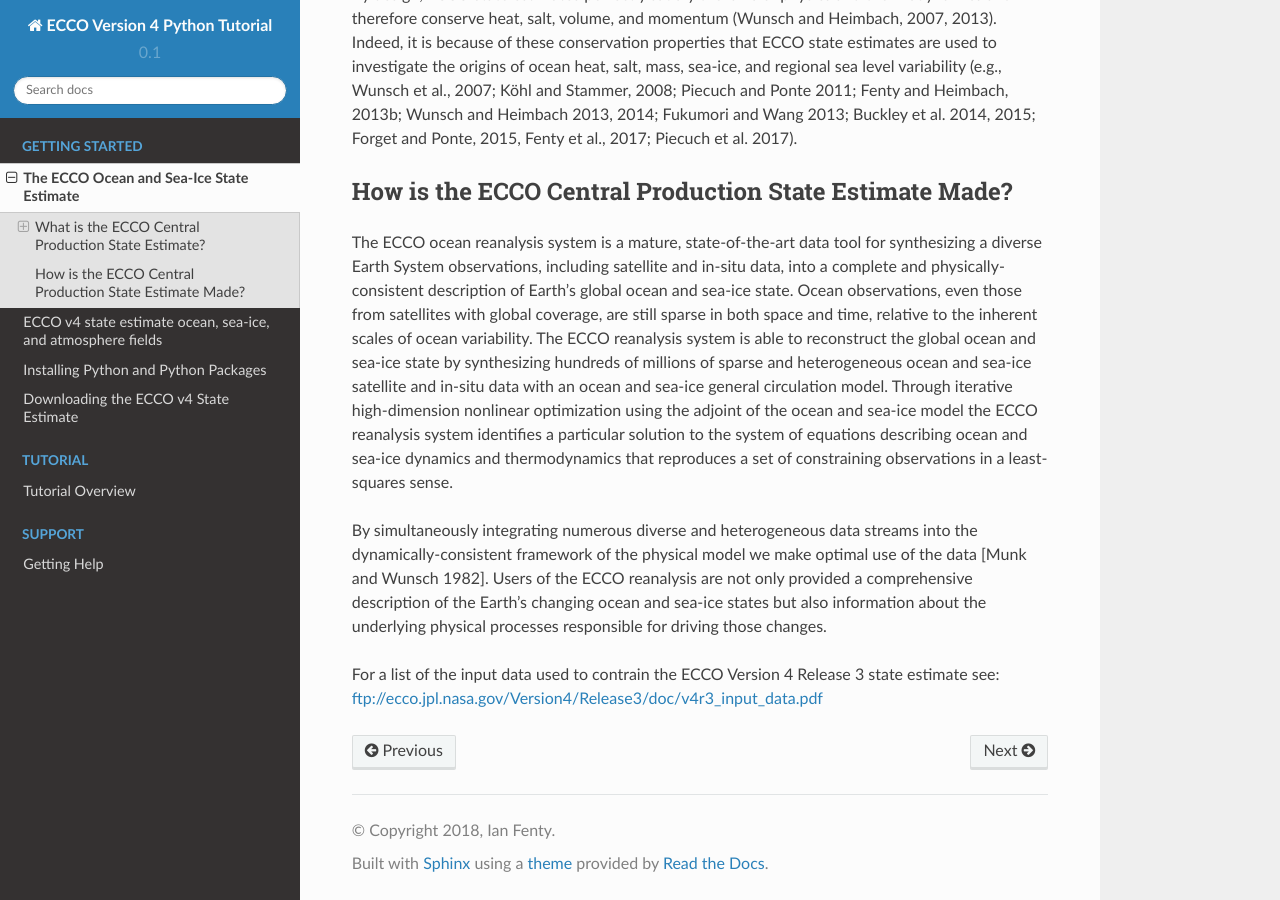
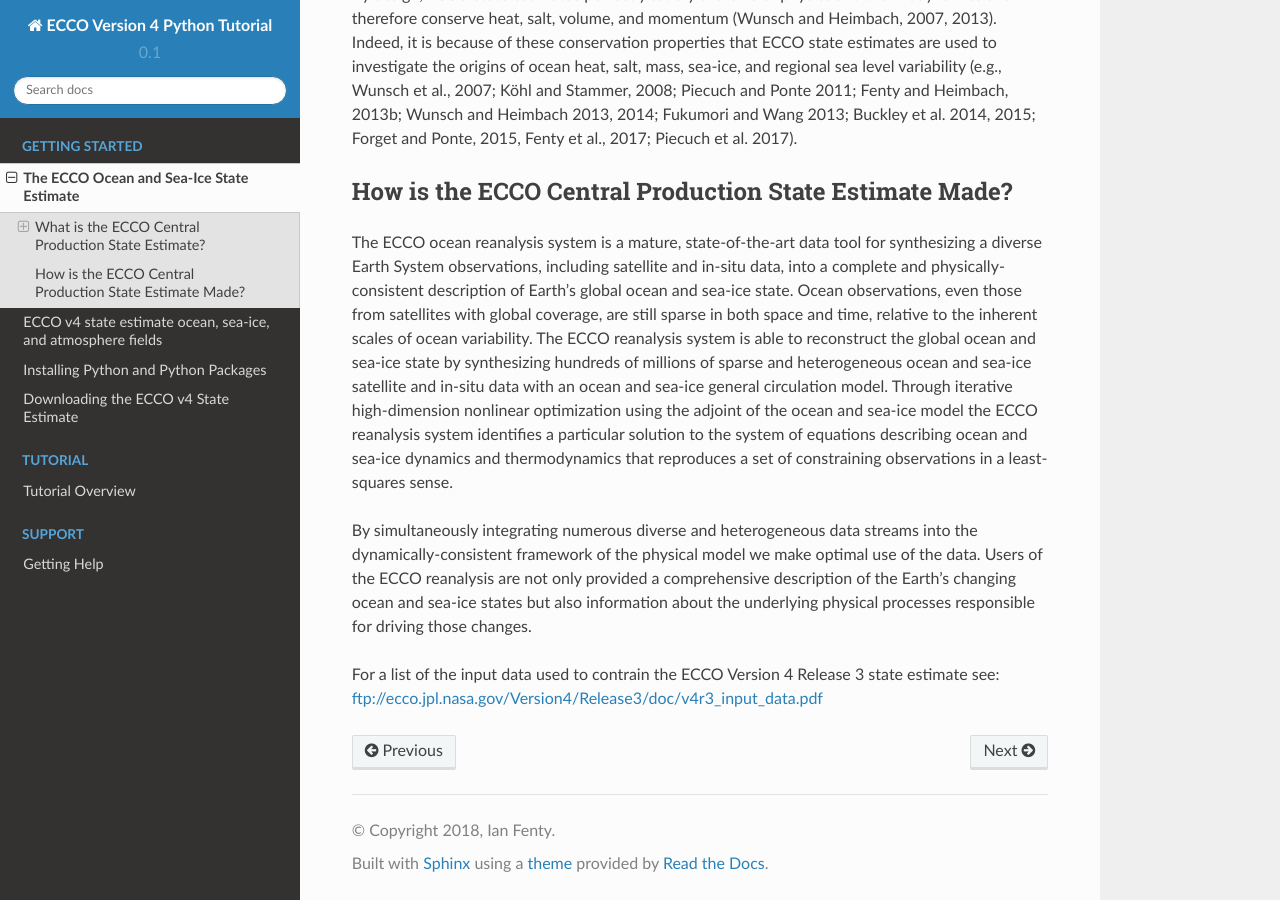
Before and after one commit to ECCO-GROUP/ECCO-v4-Python-Tutorial, a Sphinx documentation site: the page built from doc/intro.rst, in a window 1280 px wide and 900 px high, scrolled down 1197 px. Built offline with Sphinx 7.4.7 and the Read the Docs theme 2.0.0, drawn with Linux system fonts in a browser that asks for light colours; formulas are drawn with MathJax 3; pages that are not in the unit, such as notebooks, are missing from menus.

Commit message:
Update intro.rst

```diff
--- a/doc/intro.rst
+++ b/doc/intro.rst
@@ -35,7 +35,7 @@ How is the ECCO Central Production State Estimate Made?
 
 The ECCO ocean reanalysis system is a mature, state-of-the-art data tool for synthesizing a diverse Earth System observations, including satellite and in-situ data, into a complete and physically-consistent description of Earth’s global ocean and sea-ice state.  Ocean observations, even those from satellites with global coverage, are still sparse in both space and time, relative to the inherent scales of ocean variability.  The ECCO reanalysis system is able to reconstruct the global ocean and sea-ice state by synthesizing hundreds of millions of sparse and heterogeneous ocean and sea-ice satellite and in-situ data with an ocean and sea-ice general circulation model.  Through iterative high-dimension nonlinear optimization using the adjoint of the ocean and sea-ice model the ECCO reanalysis system identifies a particular solution to the system of equations describing ocean and sea-ice dynamics and thermodynamics that reproduces a set of constraining observations in a least-squares sense.
 
-By simultaneously integrating numerous diverse and heterogeneous data streams into the dynamically-consistent framework of the physical model we make optimal use of the data [Munk and Wunsch 1982].  Users of the ECCO reanalysis are not only provided a comprehensive description of the Earth’s changing ocean and sea-ice states but also information about the underlying physical processes responsible for driving those changes.
+By simultaneously integrating numerous diverse and heterogeneous data streams into the dynamically-consistent framework of the physical model we make optimal use of the data.  Users of the ECCO reanalysis are not only provided a comprehensive description of the Earth’s changing ocean and sea-ice states but also information about the underlying physical processes responsible for driving those changes.
 
 For a list of the input data used to contrain the ECCO Version 4 Release 3 state estimate see:
 ftp://ecco.jpl.nasa.gov/Version4/Release3/doc/v4r3_input_data.pdf
```
